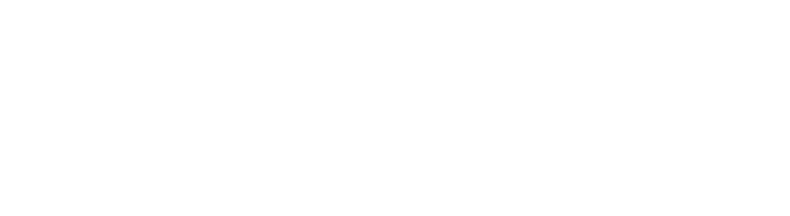
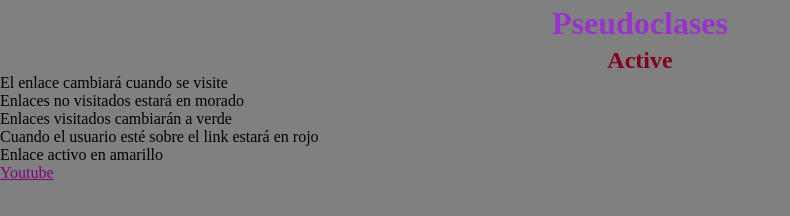
Before and after one commit to angelesrey/PseudoClases, a plain HTML site: page index.html in a window 1280 px wide. Shown: the whole page, without its empty margins (0-790 px from the left). Drawn offline with Linux system fonts and the light colour scheme.

Commit message:
clonando y modificando

```diff
--- a/index.html
+++ b/index.html
@@ -0,0 +1,22 @@
+<!DOCTYPE html>
+<html lang="en">
+<head>
+    <meta charset="UTF-8">
+    <meta http-equiv="X-UA-Compatible" content="IE=edge">
+    <meta name="viewport" content="width=device-width, initial-scale=1.0">
+    <title>Pseudoclases</title>
+    <link rel="stylesheet" href="/style.css">
+</head>
+<body>
+    <h1>Pseudoclases</h1>
+    <h2>Active</h2>
+    <p>El enlace cambiará cuando se visite</p>
+    <p>Enlaces no visitados estará en morado </p>
+    <p>Enlaces visitados cambiarán a verde</p>
+    <p>Cuando el usuario esté sobre el link estará en rojo</p>
+    <p>Enlace activo en amarillo</p>
+
+    <a href="https://www.youtube.com/" >Youtube</a>
+
+</body>
+</html>
--- a/style.css
+++ b/style.css
@@ -1 +1,32 @@
-Hola
+*{
+    margin:0px;
+    box-sizing: border-box;
+    padding:0px;
+}
+body{
+    background-color:grey;
+}
+h1{
+    font-weight: bold;
+    font-size: 2em;
+    color:darkorchid;
+    text-align: center;
+    padding: 5px;
+}
+h2{
+    color:#800020;
+    text-align:center;
+
+}
+a:link{
+    color:purple;
+}
+a:visited{
+    background-color: yellow;
+}
+a:hover{
+    color:teal;
+}
+a:active{
+    color:green;
+}
```
